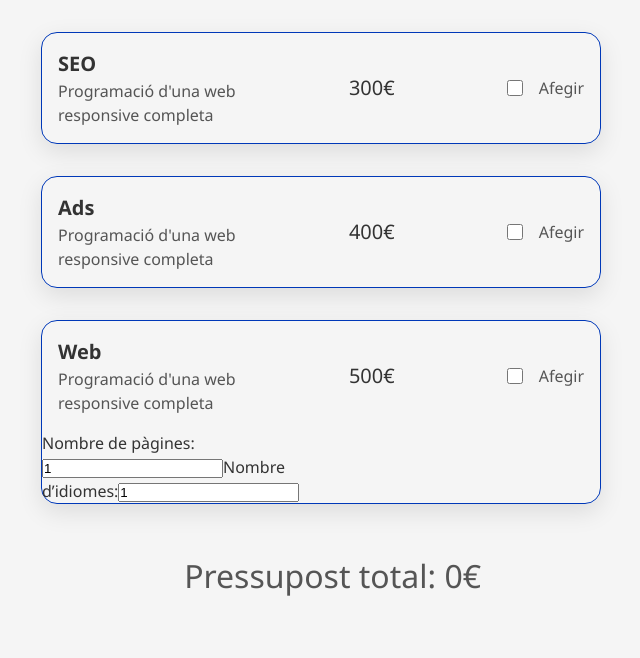
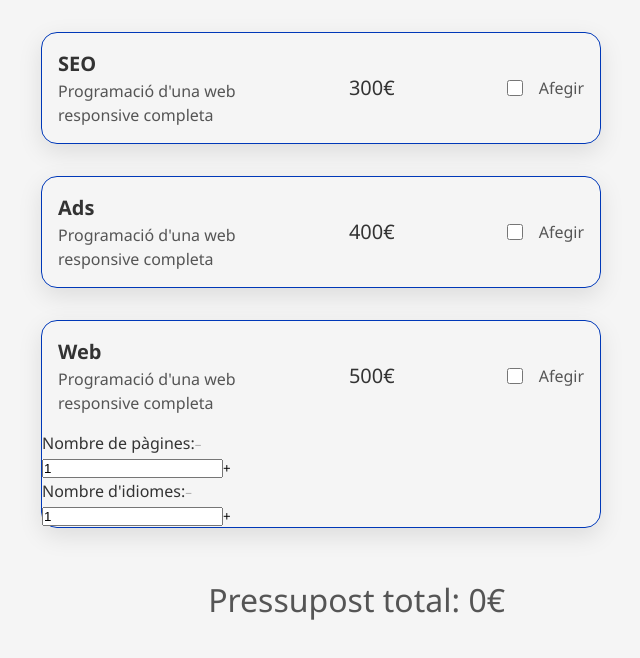
Before and after one commit to albertvallsbe/2025-s6-albertvalls, a React (Vite) app: page / in a window 1280 px wide. Shown: the top 658 px of the page, without its empty margins (319-959 px from the left). Built offline with nearby package versions, Linux system fonts and the light colour scheme.

Commit message:
Update options in WebOptions component

```diff
--- a/src/App.tsx
+++ b/src/App.tsx
@@ -1,5 +1,6 @@
 import { useState, useMemo } from "react";
 import type { ItemCard } from "./types/types";
+import { useOptionsCounter } from "./hooks/useOptionsCounter";
 import dataCards from "./data/dataCards.json";
 import { Card } from "./components/Card";
 // import { useNavigation } from "./hooks/useNavigation";
@@ -9,9 +10,25 @@ const WEB_SERVICE_ID = 3;
 const App = (): JSX.Element => {
 	const servicesList: ItemCard[] = dataCards;
 
+	const {
+		value: webPages,
+		increment: incrementPages,
+		decrement: decrementPages,
+		canIncrement: canIncrementPages,
+		canDecrement: canDecrementPages,
+	} = useOptionsCounter({ initialValue: 1, minimumValue: 1 });
+
+	const {
+		value: webLanguages,
+		increment: incrementLanguages,
+		decrement: decrementLanguages,
+		canIncrement: canIncrementLanguages,
+		canDecrement: canDecrementLanguages,
+	} = useOptionsCounter({ initialValue: 1, minimumValue: 1 });
+
 	const [selectedServices, setSelectedServices] = useState<number[]>([]);
-	const [webPages, setWebPages] = useState<number>(1);
-	const [webLanguages, setWebLanguages] = useState<number>(1);
+	// const [webPages, setWebPages] = useState<number>(1);
+	// const [webLanguages, setWebLanguages] = useState<number>(1);
 
 	const toggleServices = (serviceId: number, isChecked: boolean) => {
 		setSelectedServices((seleccionats) => {
@@ -50,10 +67,12 @@ const App = (): JSX.Element => {
 							onToggle: toggleServices,
 						}}
 						webOptionsProps={{
-							pages: webPages,
-							languages: webLanguages,
-							onChangePages: setWebPages,
-							onChangeLanguages: setWebLanguages,
+							webPages: webPages,
+							webLanguages: webLanguages,
+							onIncrementPages: incrementPages,
+							onDecrementPages: decrementPages,
+							onIncrementLanguages: incrementLanguages,
+							onDecrementLanguages: decrementLanguages,
 						}}
 					/>
 				))}
--- a/src/components/Card.tsx
+++ b/src/components/Card.tsx
@@ -8,23 +8,23 @@ export const Card = ({
 }: CardProps): JSX.Element => {
 	const { checked = false, onToggle = () => {} } = controls ?? {};
 
-	const {
-		pages = 1,
-		languages = 1,
-		onChangePages,
-		onChangeLanguages,
-	} = webOptionsProps ?? {};
-
 	const handleChange = (event: React.ChangeEvent<HTMLInputElement>) => {
 		onToggle(card.id, event.target.checked);
-		console.log("card: ", card.id);
-		console.log("check: ", event.target.checked);
 	};
 
 	const isWebCard = card.id === 3;
 
+	const {
+		webPages = 1,
+		webLanguages = 1,
+		onIncrementPages = () => {},
+		onDecrementPages = () => {},
+		onIncrementLanguages = () => {},
+		onDecrementLanguages = () => {},
+	} = webOptionsProps ?? {};
+
 	return (
-		<article key={card.id} className={`card`}>
+		<article className={`card`}>
 			<div className="card__item">
 				<h2 className="card__title">{card.title}</h2>
 				<p className="card__text">{card.description}</p>
@@ -43,12 +43,14 @@ export const Card = ({
 					<p className="card__text">Afegir</p>
 				</div>
 			</div>
-			{isWebCard && onChangePages && onChangeLanguages && (
+			{isWebCard && (
 				<WebOptions
-					pages={pages}
-					languages={languages}
-					onChangePages={onChangePages}
-					onChangeLanguages={onChangeLanguages}
+					webPages={webPages}
+					webLanguages={webLanguages}
+					onIncrementPages={onIncrementPages}
+					onDecrementPages={onDecrementPages}
+					onIncrementLanguages={onIncrementLanguages}
+					onDecrementLanguages={onDecrementLanguages}
 				/>
 			)}
 		</article>
--- a/src/components/WebOptions.tsx
+++ b/src/components/WebOptions.tsx
@@ -1,35 +1,73 @@
-import type { CardProps, WebOptionsProps } from "../types/types";
+import type { WebOptionsProps } from "../types/types";
 
 export const WebOptions = ({
-	pages,
-	languages,
-	onChangePages,
-	onChangeLanguages,
+	webPages,
+	webLanguages,
+	onIncrementPages,
+	onDecrementPages,
+	onIncrementLanguages,
+	onDecrementLanguages,
 }: WebOptionsProps): JSX.Element => {
+	const isPagesDecrementDisabled = webPages <= 1;
+	const isLanguagesDecrementDisabled = webLanguages <= 1;
+
 	return (
 		<div className="web-options">
-			<label>
-				Nombre de pàgines:
+			<div className="web-options__control">
+				<span className="web-options__label">Nombre de pàgines:</span>
+				<button
+					type="button"
+					onClick={onDecrementPages}
+					disabled={isPagesDecrementDisabled}
+					aria-label="Treure una pàgina"
+				>
+					–
+				</button>
 				<input
+					id="pages-input"
+					className="web-options__value"
 					type="number"
+					value={webPages}
 					min={1}
-					value={pages}
-					onChange={(event) => {
-						onChangePages?.(Number(event.target.value));
-					}}
+					// readOnly
+					aria-label={`${webPages} pàgines seleccionades`}
 				/>
-			</label>
-			<label>
-				Nombre d’idiomes:
+				<button
+					type="button"
+					onClick={onIncrementPages}
+					aria-label="Afegir una pàgina"
+				>
+					+
+				</button>
+			</div>
+
+			<div className="web-options__control">
+				<span className="web-options__label">Nombre d'idiomes:</span>
+				<button
+					type="button"
+					onClick={onDecrementLanguages}
+					disabled={isLanguagesDecrementDisabled}
+					aria-label="Treure un idioma"
+				>
+					–
+				</button>
 				<input
+					id="languages-input"
+					className="web-options__value"
 					type="number"
+					value={webLanguages}
 					min={1}
-					value={languages}
-					onChange={(event) => {
-						onChangeLanguages?.(Number(event.target.value));
-					}}
+					// readOnly
+					aria-label={`${webLanguages} idiomes seleccionats`}
 				/>
-			</label>
+				<button
+					type="button"
+					onClick={onIncrementLanguages}
+					aria-label="Afegir un idioma"
+				>
+					+
+				</button>
+			</div>
 		</div>
 	);
 };
--- /dev/null
+++ b/src/hooks/useOptionsCounter.ts
@@ -0,0 +1,37 @@
+import { useState, useCallback, useMemo } from "react";
+import type { UseCounterOptions, UseCounterResult } from "../types/types";
+
+export const useOptionsCounter = ({
+	initialValue,
+	minimumValue,
+	maximumValue,
+}: UseCounterOptions): UseCounterResult => {
+	const [value, setValue] = useState<number>(initialValue);
+
+	const canDecrement = useMemo(
+		() => value > minimumValue,
+		[value, minimumValue]
+	);
+	const canIncrement = useMemo(
+		() => maximumValue === undefined || value < maximumValue,
+		[value, maximumValue]
+	);
+
+	const increment = useCallback(() => {
+		setValue((current) => {
+			const next = current + 1;
+			if (maximumValue !== undefined && next > maximumValue) return current;
+			return next;
+		});
+	}, [maximumValue]);
+
+	const decrement = useCallback(() => {
+		setValue((current) => {
+			const next = current - 1;
+			if (next < minimumValue) return current;
+			return next;
+		});
+	}, [minimumValue]);
+
+	return { value, increment, decrement, canIncrement, canDecrement };
+};
--- a/src/styles/_home.scss
+++ b/src/styles/_home.scss
@@ -62,7 +62,7 @@ body {
 }
 
 .total__budget {
-	width: 22rem;
+	width: 25rem;
 	margin: 2rem auto;
 	font-size: 2rem;
 	color: #555;
@@ -76,6 +76,19 @@ input[type="checkbox"] {
 	height: 1rem;
 	accent-color: colors.$primary-color;
 	cursor: pointer;
+}
+
+input[type="number"] {
+
+	&::-webkit-outer-spin-button,
+	&::-webkit-inner-spin-button {
+		-webkit-appearance: none;
+		margin: 0;
+	}
+
+	& {
+		-moz-appearance: textfield;
+	}
 }
 
 @media (min-width: 768px) {
```
Also changed, not shown: src/types/types.tsx (+23 -7 lines).
